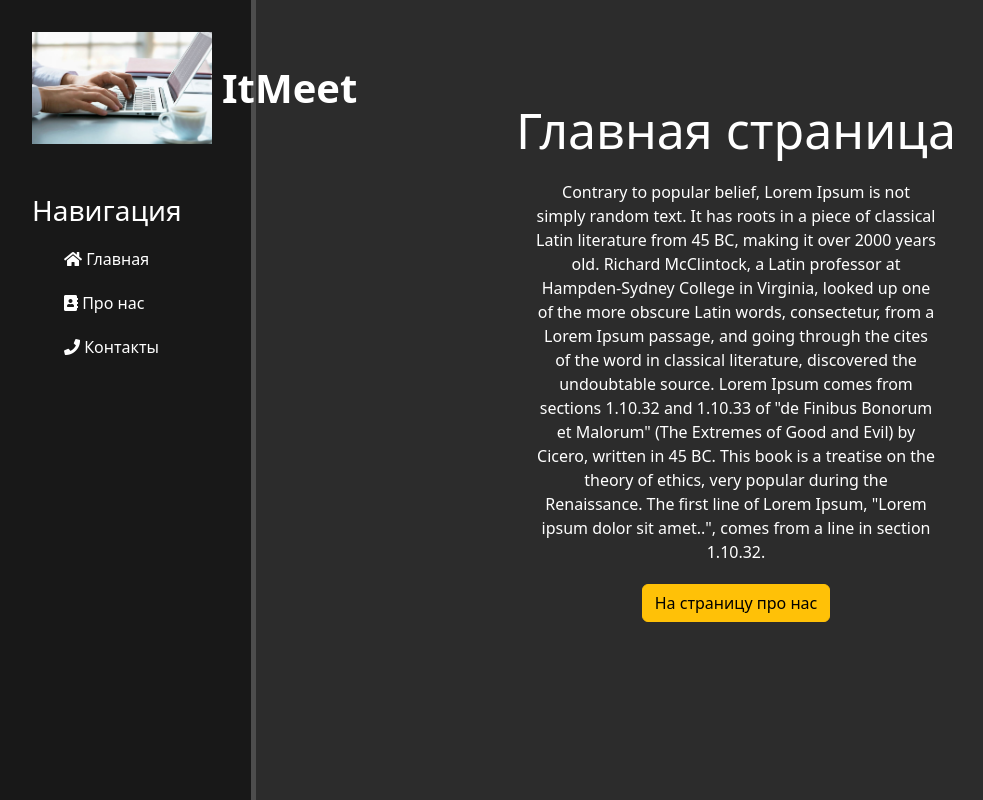
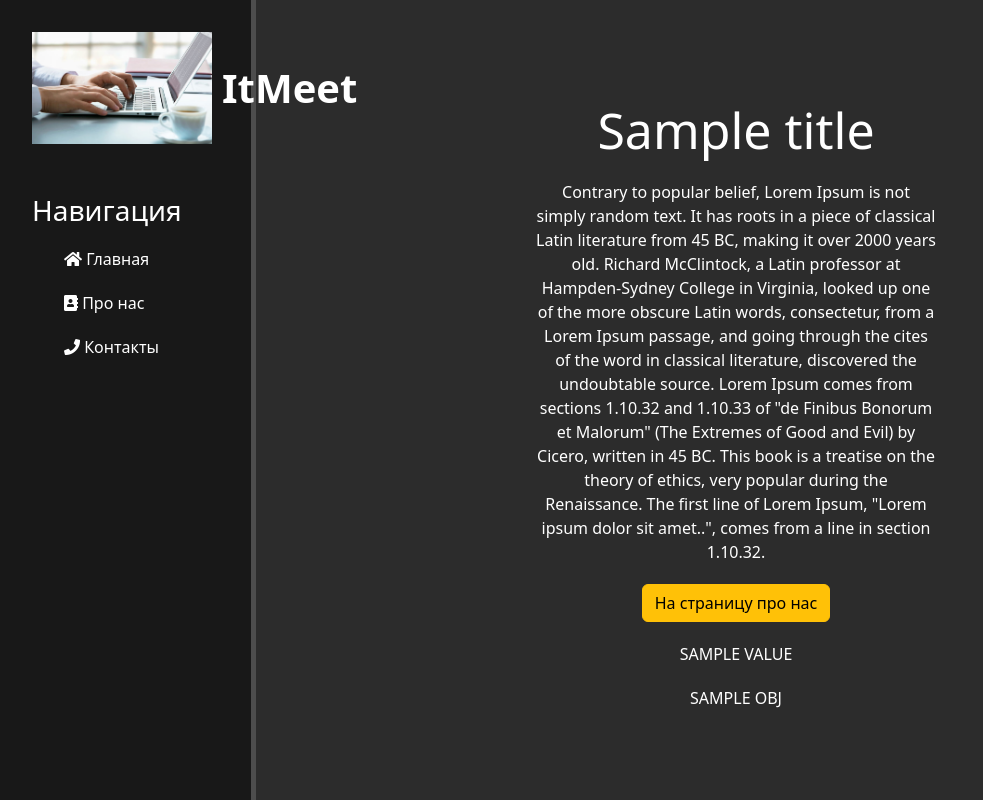
Before and after one commit to YakovSPb/django, a Django app: template itmeet/main/templates/main/index.html in a window 1280 px wide. Shown: the whole page, without its empty margins (0-983 px from the left). Run offline with Django 5.2, Linux system fonts and the light colour scheme; the template is opened without the code that fills it: most values are stand-ins (such as "Sample title", 1, 10 or a date in 2020); some libraries are stand-ins or nearby versions.

Commit message:
templates

```diff
--- a/itmeet/main/templates/main/index.html
+++ b/itmeet/main/templates/main/index.html
@@ -1,12 +1,25 @@
 {% extends 'main/layout.html' %}
 
-{% block title %}Главная страница{% endblock %}
+{% block title %}{{ title }}{% endblock %}
 
 {% block content %}
     <div class="features">
-        <h1>Главная страница</h1>
+        <h1>{{ title }}</h1>
         <p>Contrary to popular belief, Lorem Ipsum is not simply random text. It has roots in a piece of classical Latin literature from 45 BC, making it over 2000 years old. Richard McClintock, a Latin professor at Hampden-Sydney College in Virginia, looked up one of the more obscure Latin words, consectetur, from a Lorem Ipsum passage, and going through the cites of the word in classical literature, discovered the undoubtable source. Lorem Ipsum comes from sections 1.10.32 and 1.10.33 of "de Finibus Bonorum et Malorum" (The Extremes of Good and Evil) by Cicero, written in 45 BC. This book is a treatise on the theory of ethics, very popular during the Renaissance. The first line of Lorem Ipsum, "Lorem ipsum dolor sit amet..", comes from a line in section 1.10.32.</p>
         <button class="btn btn-warning">На страницу про нас</button>
+
+        {% for el in values %}
+            {% if 5 > 4 %}
+            {% filter upper %}
+            <p>{{el}}</p>
+            {% endfilter %}
+            {% endif%}
+        {% endfor %}
+
+          {% for el in obj %}
+            <p>{{el | upper}}</p>
+        {% endfor %}
+
     </div>
 
 {% endblock %}
```
Also changed, not shown: itmeet/main/views.py (+10 -1 lines).
